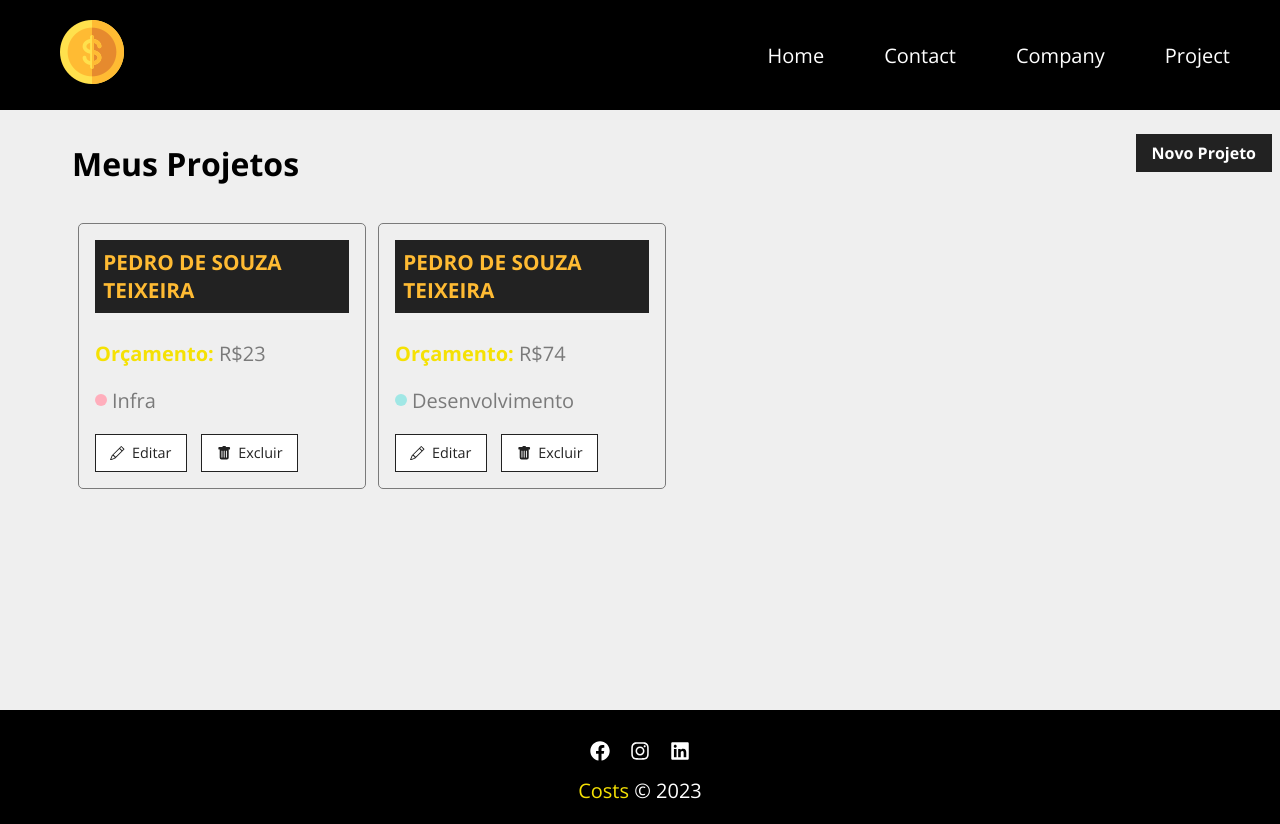
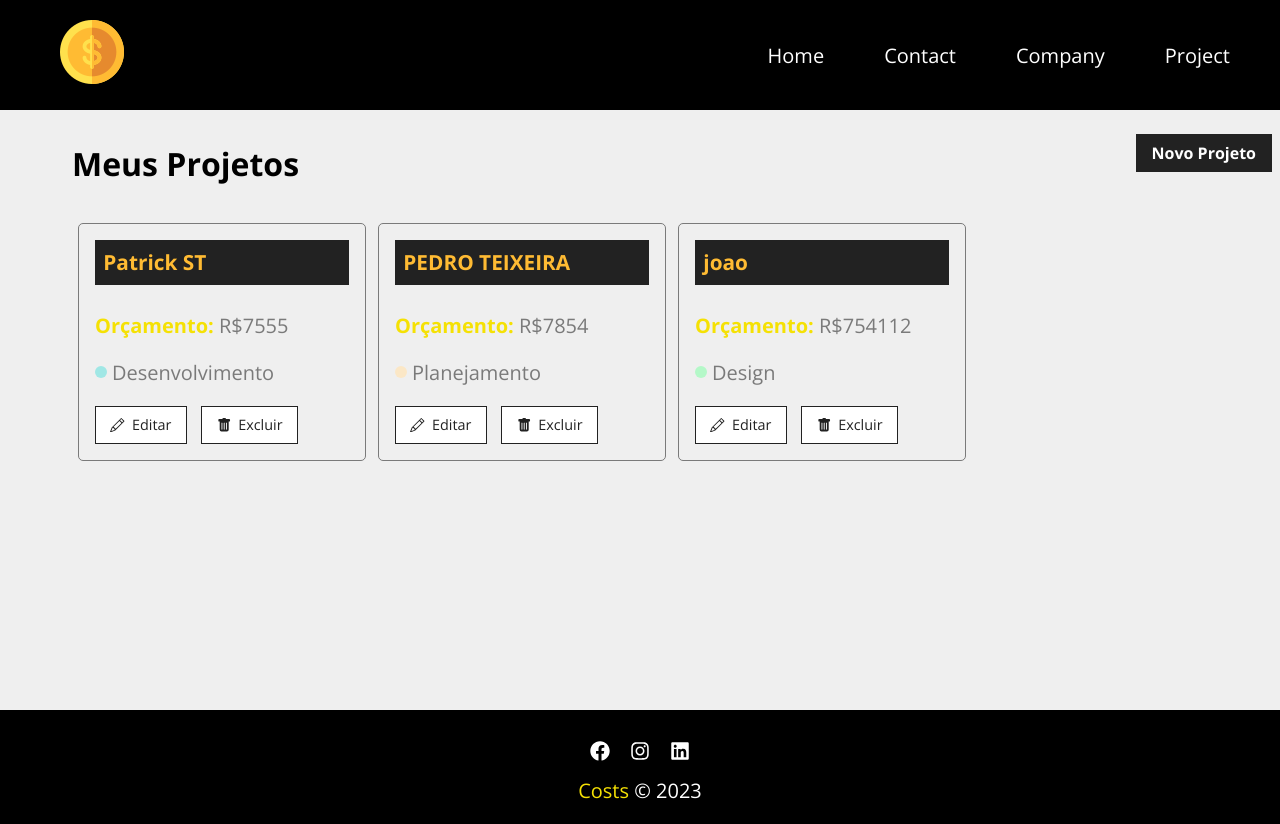
Before and after one commit to PatrickT3/Costs, a React (Create React App) app: page /Project in a window 1280 px wide. Shown: the top 824 px of the page. Built offline with nearby package versions, Linux system fonts and the light colour scheme; data requests are answered from the project's data file.

Commit message:
route de edição UPDATE

```diff
--- a/db.json
+++ b/db.json
@@ -1,26 +1,11 @@
 {
   "projects": [
     {
-      "category": {
-        "id": "1",
-        "name": "Infra"
-      },
       "name": [
-        "PEDRO DE SOUZA TEIXEIRA"
+        "Patrick ST"
       ],
       "budget": [
-        "23"
-      ],
-      "cost": 0,
-      "services": [],
-      "id": 2
-    },
-    {
-      "name": [
-        "PEDRO DE SOUZA TEIXEIRA"
-      ],
-      "budget": [
-        "74"
+        "7555"
       ],
       "category": {
         "id": "2",
@@ -28,7 +13,37 @@
       },
       "cost": 0,
       "services": [],
-      "id": 3
+      "id": 4
+    },
+    {
+      "name": [
+        "PEDRO TEIXEIRA"
+      ],
+      "budget": [
+        "7854"
+      ],
+      "category": {
+        "id": "4",
+        "name": "Planejamento"
+      },
+      "cost": 0,
+      "services": [],
+      "id": 5
+    },
+    {
+      "name": [
+        "joao"
+      ],
+      "budget": [
+        "754112"
+      ],
+      "category": {
+        "id": "3",
+        "name": "Design"
+      },
+      "cost": 0,
+      "services": [],
+      "id": 6
     }
   ],
   "categories": [
--- a/src/index.js
+++ b/src/index.js
@@ -10,6 +10,7 @@ import Company from "./pages/company/Company";
 import Contact from "./pages/contact/Contact";
 import Project from "./pages/Project/Project";
 import NewPrj from './pages/NewPrj/NewPrj';
+import ProjectEdit from './pages/ProjectEdit/ProjectEdit';
 // COMPONENTS
 import App from './App';
 import Container from './layout/Container';
@@ -27,6 +28,8 @@ root.render(
           <Route path='/Company' element={<Company/>}/>
           <Route path='/Project' element={<Project/>}/>
           <Route path='/NewProj' element={<NewPrj/>}/>
+          <Route path='/Edit/:id' element={<ProjectEdit/>}/>
+          <Route path='*' element={<Home/>}/>
         </Routes>
       </Container>
       <Footer/>
--- a/src/layout/ProjectCard.js
+++ b/src/layout/ProjectCard.js
@@ -20,7 +20,7 @@ function ProjectCard({id, name, budget, category, handleRemove}) {
             <span className={category.toLowerCase()}></span> {category}
         </p>
         <div className='project_card_actions'>
-            <Link>
+            <Link to={`/Edit/${id}`}>
                 <BsPencil/> Editar
             </Link>
             <button onClick={remove}>
--- /dev/null
+++ b/src/pages/ProjectEdit/ProjectEdit.js
@@ -0,0 +1,31 @@
+import React,{useEffect,useState} from 'react'
+import {useParams} from 'react-router-dom'
+import './ProjectEdit.css'
+
+
+const ProjectEdit = () => {
+  const {id} = useParams();
+  const [project,setProject] = useState([]);
+
+  useEffect(() => {
+    fetch(`http://localhost:5000/projects/${id}`,{
+      method: 'GET',
+      headers: {
+        'Content-Type':'application/json',
+      },
+    })
+    .then(resp => resp.json())
+    .then(data => {
+      setProject(data)
+    })
+    .catch(erro => console.log(erro))
+  },[id])
+
+  return (
+    <div>
+      {project.name}
+    </div>
+  )
+}
+
+export default ProjectEdit
```
Also changed, not shown: src/pages/ProjectEdit/ProjectEdit.css (added).
